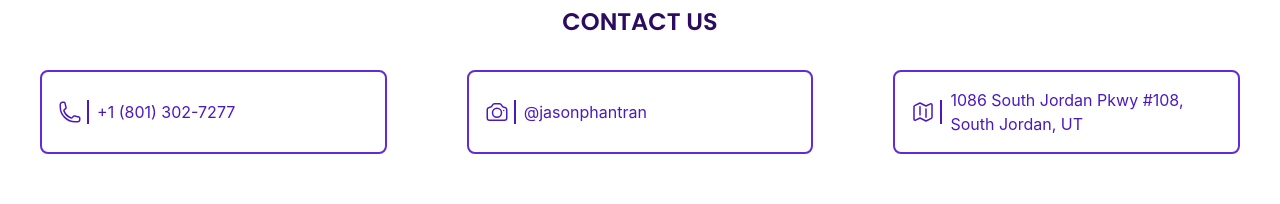
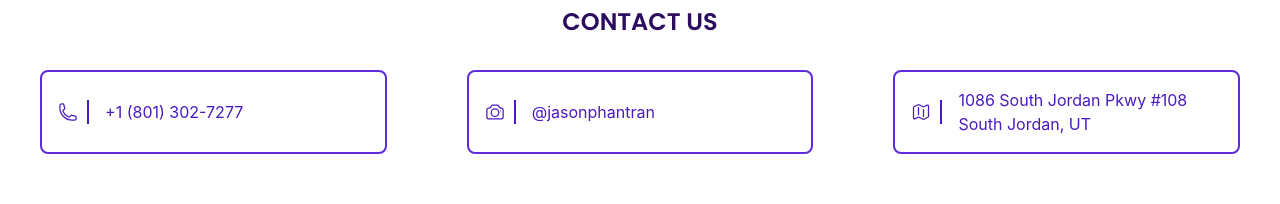
Before and after one commit to nguyenmichelle/mystic-nails, a Nuxt app: page / in a window 1280 px wide. Shown: the part 2031-2235 px from the top of the page. Built offline with nearby package versions, Linux system fonts and the light colour scheme; no server answers.

Commit message:
Updated styling of hours boxes and contact us cards

```diff
--- a/components/contactcard.vue
+++ b/components/contactcard.vue
@@ -1,11 +1,11 @@
 <template>
-  <div class="mx-10 my-2">
+  <div class="mx-10 mt-2">
     <div class="flex items-center justify-between border-2 border-purple-500 p-4 rounded-lg h-full">
       <div class="flex items-center space-x-2 w-full">
         <div class="flex-shrink-0 w-[10%] border-r-2 border-purple-600">
           <slot/>
         </div>
-        <div class="w-[90%]">
+        <div class="w-[90%] pl-2">
           <a class="font-sans hover:cursor-pointer text-purple-600" v-html="text" :href="action" target="_blank"></a>
         </div>
       </div>
--- a/components/sections/contact.vue
+++ b/components/sections/contact.vue
@@ -4,22 +4,22 @@
       <div class="grid grid-cols-1 md:grid-cols-3">
         <!-- First Box: Phone Icon and Number -->
         <Contactcard text="+1 (801) 302-7277" action="tel:+18013027277">
-          <svg xmlns="http://www.w3.org/2000/svg" fill="none" viewBox="0 0 24 24" stroke-width="1.5" stroke="currentColor" class="size-6 text-purple-600">
+          <svg xmlns="http://www.w3.org/2000/svg" fill="none" viewBox="0 0 24 24" stroke-width="1.5" stroke="currentColor" class="size-6 text-purple-600 pr-1">
             <path stroke-linecap="round" stroke-linejoin="round" d="M2.25 6.75c0 8.284 6.716 15 15 15h2.25a2.25 2.25 0 0 0 2.25-2.25v-1.372c0-.516-.351-.966-.852-1.091l-4.423-1.106c-.44-.11-.902.055-1.173.417l-.97 1.293c-.282.376-.769.542-1.21.38a12.035 12.035 0 0 1-7.143-7.143c-.162-.441.004-.928.38-1.21l1.293-.97c.363-.271.527-.734.417-1.173L6.963 3.102a1.125 1.125 0 0 0-1.091-.852H4.5A2.25 2.25 0 0 0 2.25 4.5v2.25Z" />
           </svg>
         </Contactcard>
 
         <!-- Second Box: Instagram Icon and Username -->
         <Contactcard text="@jasonphantran" action="https://www.instagram.com/jasonphantran">
-          <svg xmlns="http://www.w3.org/2000/svg" fill="none" viewBox="0 0 24 24" stroke-width="1.5" stroke="currentColor" class="size-6 text-purple-600">
+          <svg xmlns="http://www.w3.org/2000/svg" fill="none" viewBox="0 0 24 24" stroke-width="1.5" stroke="currentColor" class="size-6 text-purple-600 pr-1">
             <path stroke-linecap="round" stroke-linejoin="round" d="M6.827 6.175A2.31 2.31 0 0 1 5.186 7.23c-.38.054-.757.112-1.134.175C2.999 7.58 2.25 8.507 2.25 9.574V18a2.25 2.25 0 0 0 2.25 2.25h15A2.25 2.25 0 0 0 21.75 18V9.574c0-1.067-.75-1.994-1.802-2.169a47.865 47.865 0 0 0-1.134-.175 2.31 2.31 0 0 1-1.64-1.055l-.822-1.316a2.192 2.192 0 0 0-1.736-1.039 48.774 48.774 0 0 0-5.232 0 2.192 2.192 0 0 0-1.736 1.039l-.821 1.316Z" />
             <path stroke-linecap="round" stroke-linejoin="round" d="M16.5 12.75a4.5 4.5 0 1 1-9 0 4.5 4.5 0 0 1 9 0ZM18.75 10.5h.008v.008h-.008V10.5Z" />
           </svg>
         </Contactcard>
 
         <!-- Third Box: Pin Icon and Address -->
-        <Contactcard text="1086 South Jordan Pkwy #108, South Jordan, UT" action="https://www.google.com/maps/dir//mystic+nails+day+spa/">
-          <svg xmlns="http://www.w3.org/2000/svg" fill="none" viewBox="0 0 24 24" stroke-width="1.5" stroke="currentColor" class="size-6 text-purple-600">
+        <Contactcard text="1086 South Jordan Pkwy #108<br>South Jordan, UT" action="https://www.google.com/maps/dir//mystic+nails+day+spa/">
+          <svg xmlns="http://www.w3.org/2000/svg" fill="none" viewBox="0 0 24 24" stroke-width="1.5" stroke="currentColor" class="size-6 text-purple-600 pr-1">
             <path stroke-linecap="round" stroke-linejoin="round" d="M9 6.75V15m6-6v8.25m.503 3.498 4.875-2.437c.381-.19.622-.58.622-1.006V4.82c0-.836-.88-1.38-1.628-1.006l-3.869 1.934c-.317.159-.69.159-1.006 0L9.503 3.252a1.125 1.125 0 0 0-1.006 0L3.622 5.689C3.24 5.88 3 6.27 3 6.695V19.18c0 .836.88 1.38 1.628 1.006l3.869-1.934c.317-.159.69-.159 1.006 0l4.994 2.497c.317.158.69.158 1.006 0Z" />
           </svg>
         </Contactcard>
--- a/components/sections/hours.vue
+++ b/components/sections/hours.vue
@@ -1,7 +1,7 @@
 <template>
   <div>
     <Section :isOdd="false" title="HOURS" id="hours">
-      <div class="flex flex-1 justify-center space-x-5 md:text-lg">
+      <div class="flex flex-1 justify-center space-x-3 md:space-x-10 md:text-lg">
         <Card title="Monday - Saturday" content="10AM - 7PM"></Card>
         <Card title="Sunday" content="CLOSED"></Card>
       </div>
```
